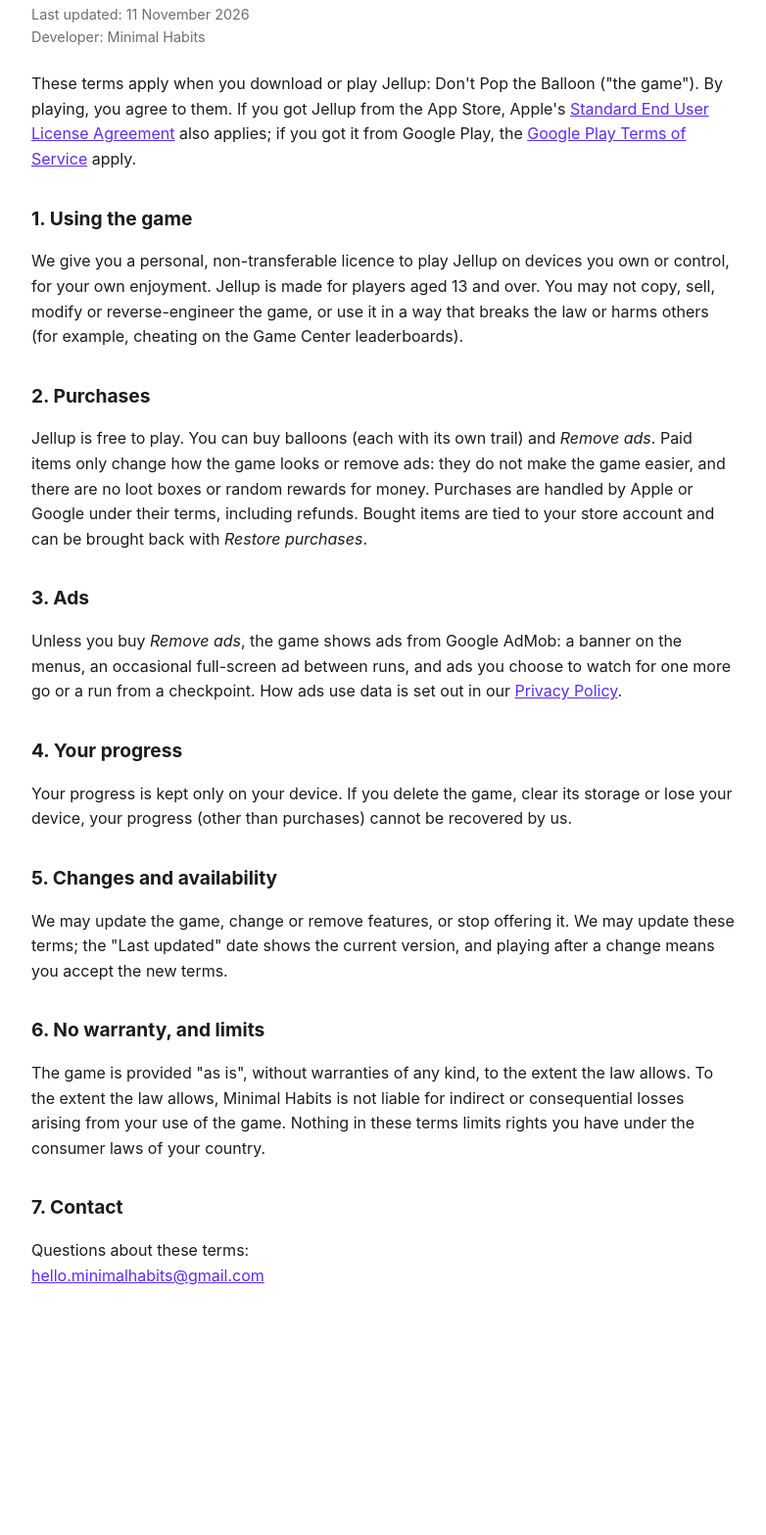
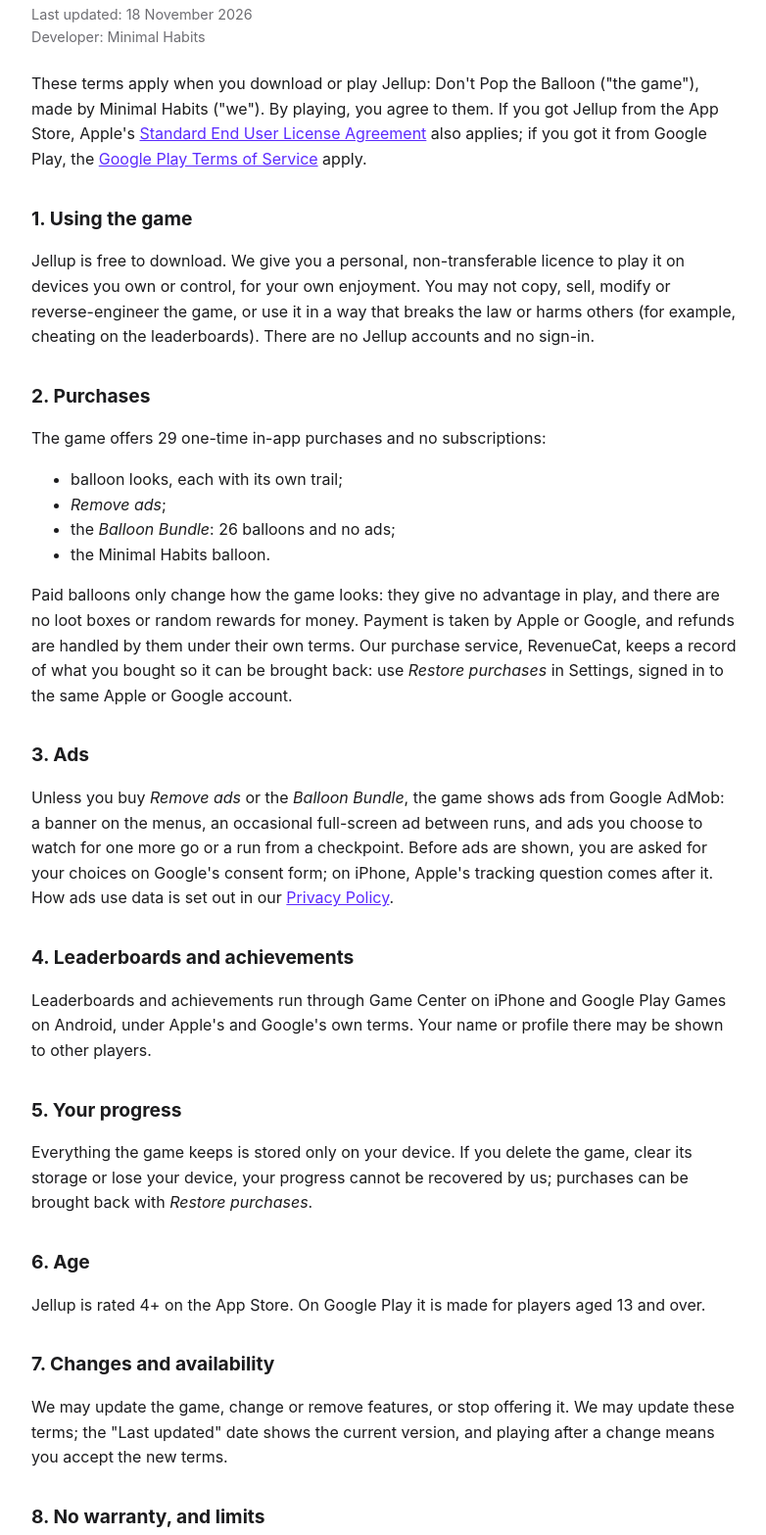
Before and after one commit to minimalhabits/minimalhabits.github.io, a plain HTML site: page jellup-terms.html in a window 1280 px wide. Shown: the part 105-1672 px from the top of the page at 98% size, without its empty margins (248-1030 px from the left). Before the commit the page ends 1500 px from the top, so only its background shows below. Drawn offline with Linux system fonts and the light colour scheme.

Commit message:
Jellup terms updated for build 13; Jellup App Clip in the association file
Co-Authored-By: Claude Opus 5.5 <noreply@anthropic.com>

```diff
--- a/jellup-terms.html
+++ b/jellup-terms.html
@@ -28,13 +28,14 @@
   <body>
     <h1>Terms of Use for Jellup</h1>
     <p class="meta">
-      Last updated: 11 November 2026<br />
+      Last updated: 18 November 2026<br />
       Developer: Minimal Habits
     </p>
 
     <p>
-      These terms apply when you download or play Jellup: Don't Pop the Balloon ("the game").
-      By playing, you agree to them. If you got Jellup from the App Store, Apple's
+      These terms apply when you download or play Jellup: Don't Pop the Balloon ("the game"),
+      made by Minimal Habits ("we"). By playing, you agree to them. If you got Jellup from the
+      App Store, Apple's
       <a href="https://www.apple.com/legal/internet-services/itunes/dev/stdeula/">Standard
       End User License Agreement</a> also applies; if you got it from Google Play, the
       <a href="https://play.google.com/about/play-terms/">Google Play Terms of Service</a> apply.
@@ -42,43 +43,68 @@
 
     <h2>1. Using the game</h2>
     <p>
-      We give you a personal, non-transferable licence to play Jellup on devices you own or
-      control, for your own enjoyment. Jellup is made for players aged 13 and over. You may not copy, sell, modify or reverse-engineer the
-      game, or use it in a way that breaks the law or harms others (for example, cheating on
-      the Game Center leaderboards).
+      Jellup is free to download. We give you a personal, non-transferable licence to play it on
+      devices you own or control, for your own enjoyment. You may not copy, sell, modify or
+      reverse-engineer the game, or use it in a way that breaks the law or harms others (for
+      example, cheating on the leaderboards). There are no Jellup accounts and no sign-in.
     </p>
 
     <h2>2. Purchases</h2>
     <p>
-      Jellup is free to play. You can buy balloons (each with its own trail) and
-      <em>Remove ads</em>. Paid items only change how the game looks or remove ads: they do not
-      make the game easier, and there are no loot boxes or random rewards for money. Purchases
-      are handled by Apple or Google under their terms, including refunds. Bought items are
-      tied to your store account and can be brought back with <em>Restore purchases</em>.
+      The game offers 29 one-time in-app purchases and no subscriptions:
+    </p>
+    <ul>
+      <li>balloon looks, each with its own trail;</li>
+      <li><em>Remove ads</em>;</li>
+      <li>the <em>Balloon Bundle</em>: 26 balloons and no ads;</li>
+      <li>the Minimal Habits balloon.</li>
+    </ul>
+    <p>
+      Paid balloons only change how the game looks: they give no advantage in play, and there
+      are no loot boxes or random rewards for money. Payment is taken by Apple or Google, and
+      refunds are handled by them under their own terms. Our purchase service, RevenueCat, keeps
+      a record of what you bought so it can be brought back: use <em>Restore purchases</em> in
+      Settings, signed in to the same Apple or Google account.
     </p>
 
     <h2>3. Ads</h2>
     <p>
-      Unless you buy <em>Remove ads</em>, the game shows ads from Google AdMob: a banner on the
-      menus, an occasional full-screen ad between runs, and ads you choose to watch for one
-      more go or a run from a checkpoint. How ads use data is set out in our
+      Unless you buy <em>Remove ads</em> or the <em>Balloon Bundle</em>, the game shows ads from
+      Google AdMob: a banner on the menus, an occasional full-screen ad between runs, and ads you
+      choose to watch for one more go or a run from a checkpoint. Before ads are shown, you are
+      asked for your choices on Google's consent form; on iPhone, Apple's tracking question comes
+      after it. How ads use data is set out in our
       <a href="jellup-privacy.html">Privacy Policy</a>.
     </p>
 
-    <h2>4. Your progress</h2>
+    <h2>4. Leaderboards and achievements</h2>
     <p>
-      Your progress is kept only on your device. If you delete the game, clear its storage or
-      lose your device, your progress (other than purchases) cannot be recovered by us.
+      Leaderboards and achievements run through Game Center on iPhone and Google Play Games on
+      Android, under Apple's and Google's own terms. Your name or profile there may be shown to
+      other players.
     </p>
 
-    <h2>5. Changes and availability</h2>
+    <h2>5. Your progress</h2>
+    <p>
+      Everything the game keeps is stored only on your device. If you delete the game, clear its
+      storage or lose your device, your progress cannot be recovered by us; purchases can be
+      brought back with <em>Restore purchases</em>.
+    </p>
+
+    <h2>6. Age</h2>
+    <p>
+      Jellup is rated 4+ on the App Store. On Google Play it is made for players aged 13 and
+      over.
+    </p>
+
+    <h2>7. Changes and availability</h2>
     <p>
       We may update the game, change or remove features, or stop offering it. We may update
       these terms; the "Last updated" date shows the current version, and playing after a
       change means you accept the new terms.
     </p>
 
-    <h2>6. No warranty, and limits</h2>
+    <h2>8. No warranty, and limits</h2>
     <p>
       The game is provided "as is", without warranties of any kind, to the extent the law
       allows. To the extent the law allows, Minimal Habits is not liable for indirect or
@@ -86,9 +112,10 @@
       rights you have under the consumer laws of your country.
     </p>
 
-    <h2>7. Contact</h2>
+    <h2>9. Contact</h2>
     <p>
-      Questions about these terms:<br />
+      Minimal Habits<br />
+      Questions about these terms:
       <a href="mailto:hello.minimalhabits@gmail.com">hello.minimalhabits@gmail.com</a>
     </p>
   </body>
```
Also changed, not shown: 1 other file.
